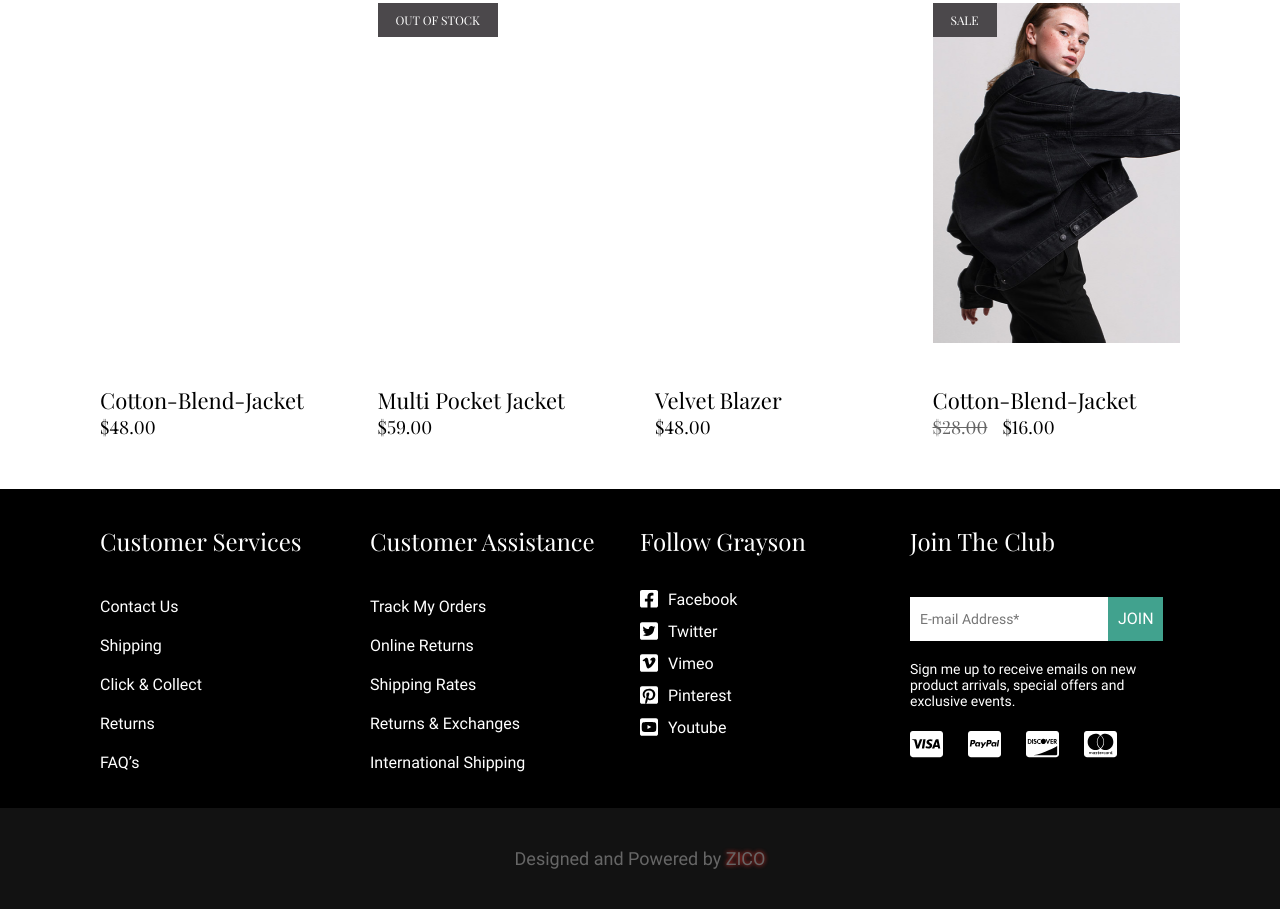
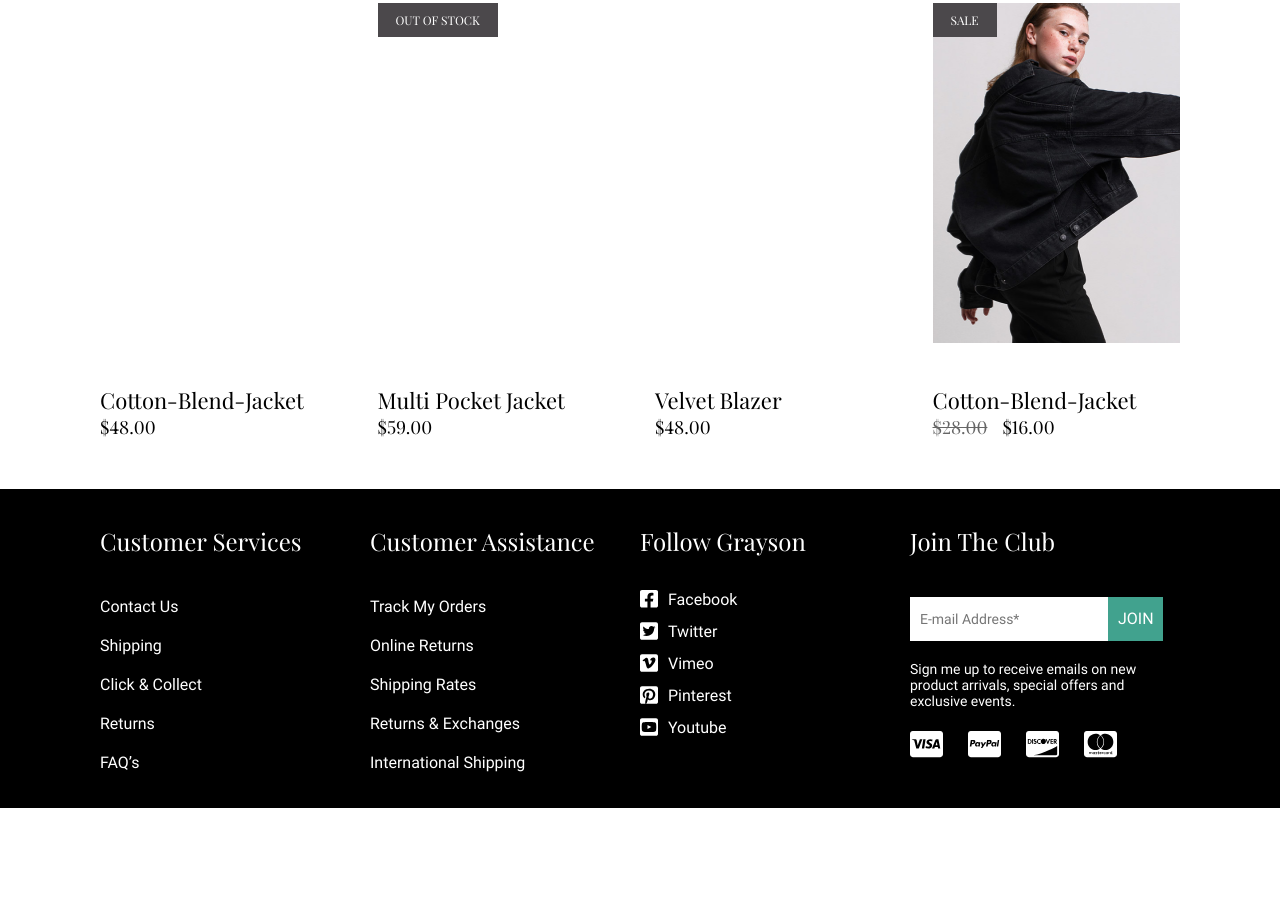
Before and after one commit to Mukageno/grayson1, a plain HTML site: page index.html in a window 1280 px wide. Shown: the part 1743-2652 px from the top of the page. After the commit the page ends 2551 px from the top, so only its background shows below. Drawn offline with Linux system fonts and the light colour scheme.

Commit message:
withoutbanner

```diff
--- a/index.html
+++ b/index.html
@@ -197,10 +197,8 @@
                 </div>
             </div>
         </div>
-        <div class="footer__banner">
-            <p>Designed and Powered by <span>ZICO</span></p>
-        </div>
     </footer>
+
 </body>
 
 </html>
```
